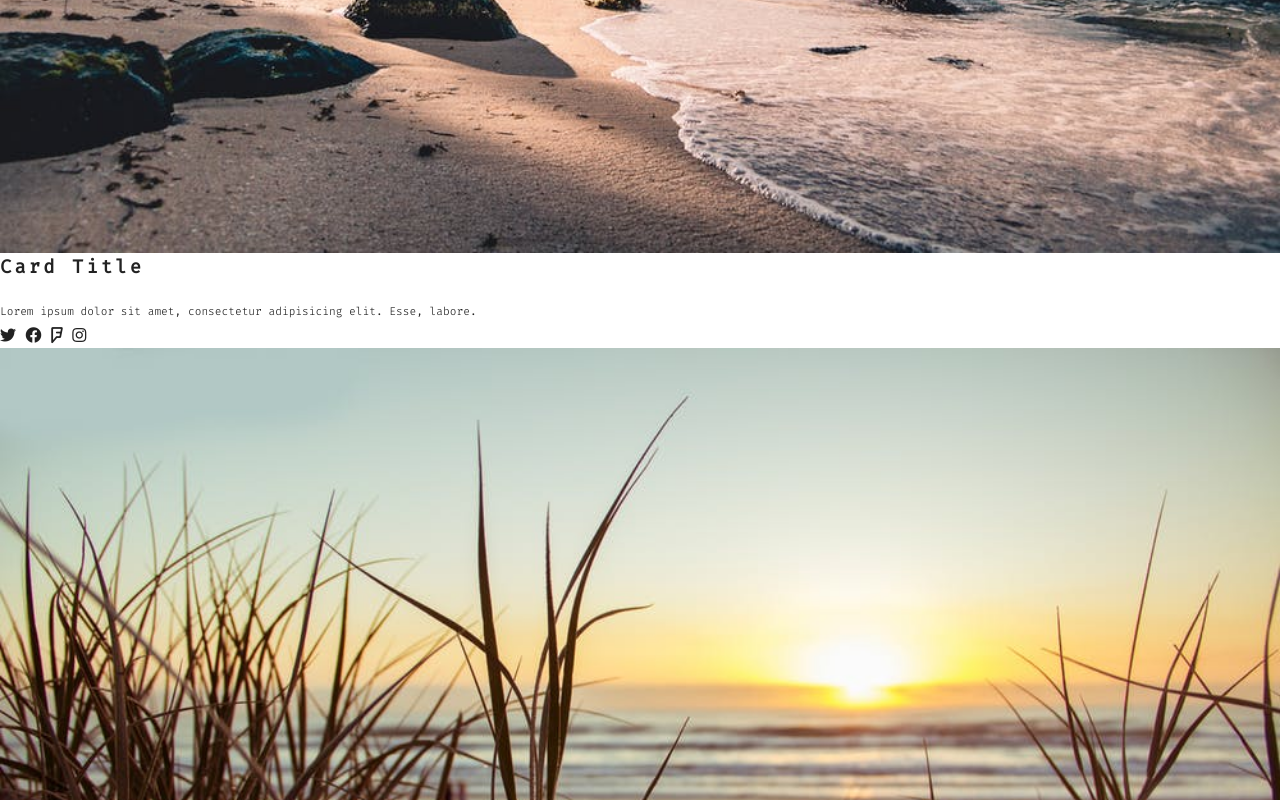
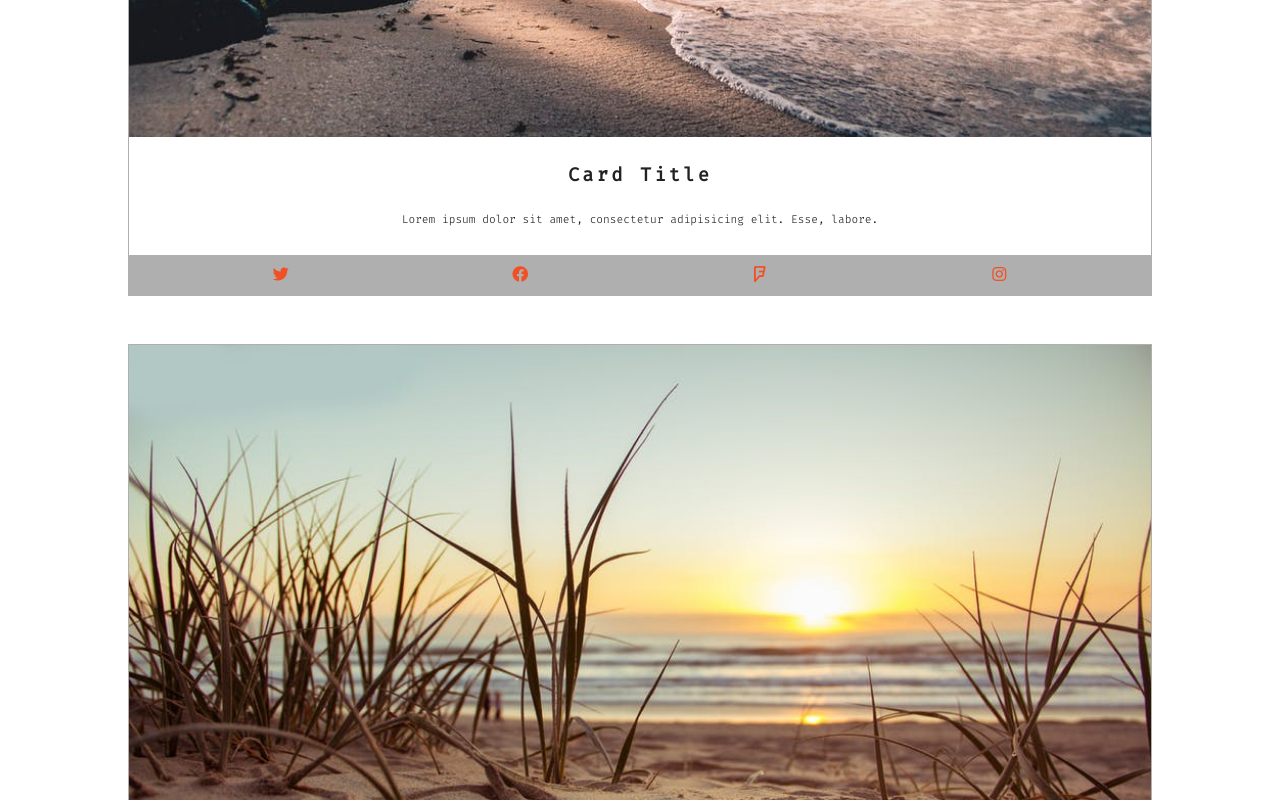
Before and after one commit to indraworks/grid_mini_project, a plain HTML site: page Cards.html in a window 1280 px wide. Shown: the part 800-1600 px from the top of the page. Drawn offline with Linux system fonts and the light colour scheme.

Commit message:
Card css

```diff
--- a/style.css
+++ b/style.css
@@ -223,5 +223,73 @@ utk layer kecil ada 1 col cards ,layar menengah ada 2 card, layer besar 3 card
 kita buat htmlnya dulu utk layr kcli itu dfault fixnya
 bisa liaht di htmlnya baru stalhnya kita atur di css disini! utk 3 hal diatas
 1 card ada image,ada card-info,dan trakhir footer
+buat hmtlnya dulu stlahnya baru edit di css atur pola htmlnya
+ <cards>
+     <title>
+     .<cards>
+       <article card>
+          <img>
+          <card info>
+          <card footer>
+        </article card>
+     <cards>
 
+ <cards>
 */
+
+.cards {
+  text-align: center;
+}
+.cards {
+  /* atas bawah aj di pading krii kanan gak  */
+  padding: 4rem 0;
+}
+/* card-center bahai 4 anak card
+   card -center ini besarnya 80vw dari besar layar gak lebih
+   maks widthnya tetap 1170px jika layar besar
+   dibuat margin atas bawah srem dan center/auto
+*/
+.cards-center {
+  /* ini nnti pada saat wide bisa di set utk grid dan bisa dgn
+   media query /dgn grid ngaturnya
+  */
+  width: 80vw;
+  max-width: 1170px;
+  margin: 2rem auto;
+}
+/* mrupakan bagian dari card center erisa image,card-info,card-footer */
+.card {
+  border: 1px solid var(--darkGery);
+  /* pisahin antar card dgn botom diberi jarak */
+  margin-bottom: 3rem;
+}
+
+/* card info  */
+.card-info {
+  padding: 1.5rem;
+}
+
+.card-footer {
+  background: var(--darkGery);
+  /* ada 4 icon dari fontweb kita bagi sja dgn grid 4 col
+  utk 4 content tsb
+  */
+  padding: 0.5rem 2rem;
+  display: grid;
+  grid-template-columns: repeat(4, 1fr);
+
+  align-items: center;
+}
+
+/* kasih orange warna content dari icon lewat span  */
+.card-footer span {
+  color: var(--primaryColor);
+}
+
+/*  nah skkang walaupun dibesarkan tetap dia di 1170 utk cards ini
+sekarang di layar penuh kiata akan atur dengan cara media query atau dgn grid auto fit
+*/
+
+/* autr layar lebar dgn media query  */
+
+/* atur layar lebar dgn grid atuo-fit */
```
